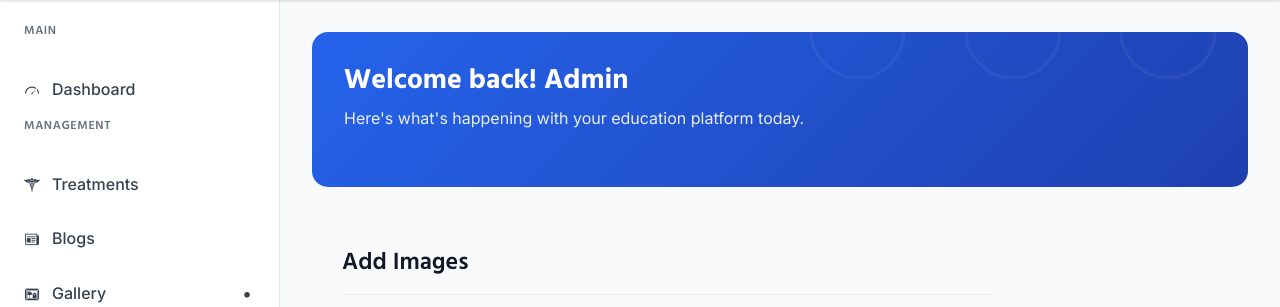
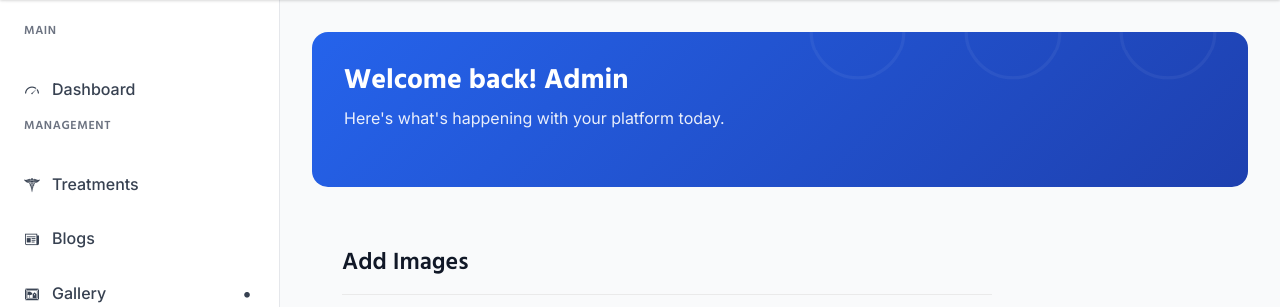
Before and after one commit to VynZora/sperra, a Django app: page /add_image/ in a window 1280 px wide. Shown: the part 70-377 px from the top of the page. Run offline with Django 5.2, Linux system fonts and the light colour scheme; the visitor is signed in with stand-in values (Sample User, id 1); data that the repository does not hold is empty; some libraries are stand-ins or nearby versions.

Commit message:
solved an error of a sentence

```diff
--- a/templates/admin_pages/base.html
+++ b/templates/admin_pages/base.html
@@ -1153,7 +1153,7 @@
             <div class="dashboard-banner">
                 <div class="banner-content">
                     <h1 class="banner-title">Welcome back! Admin</h1>
-                    <p class="banner-subtitle">Here's what's happening with your education platform today.</p>
+                    <p class="banner-subtitle">Here's what's happening with your platform today.</p>
                 </div>
             </div>
 
```
